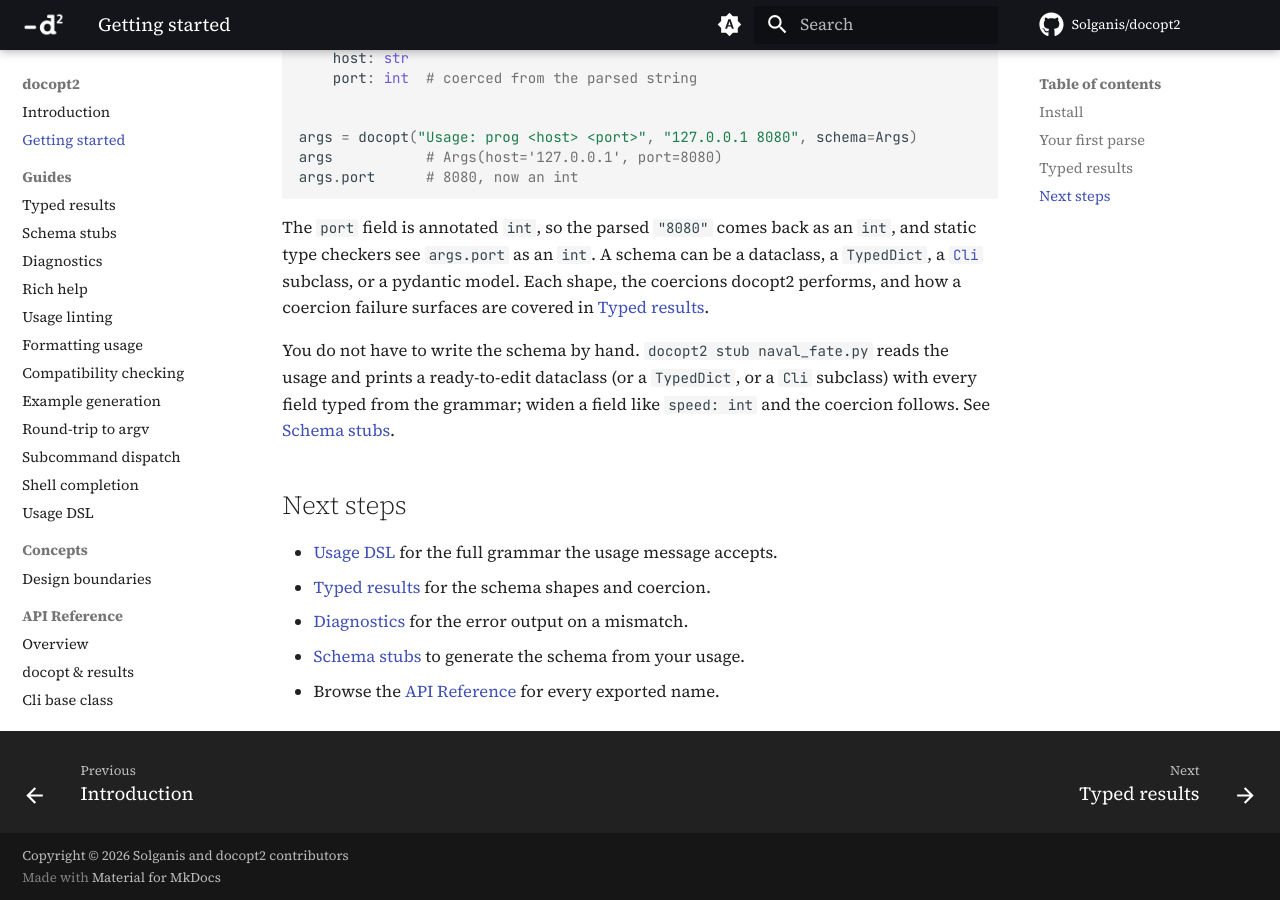
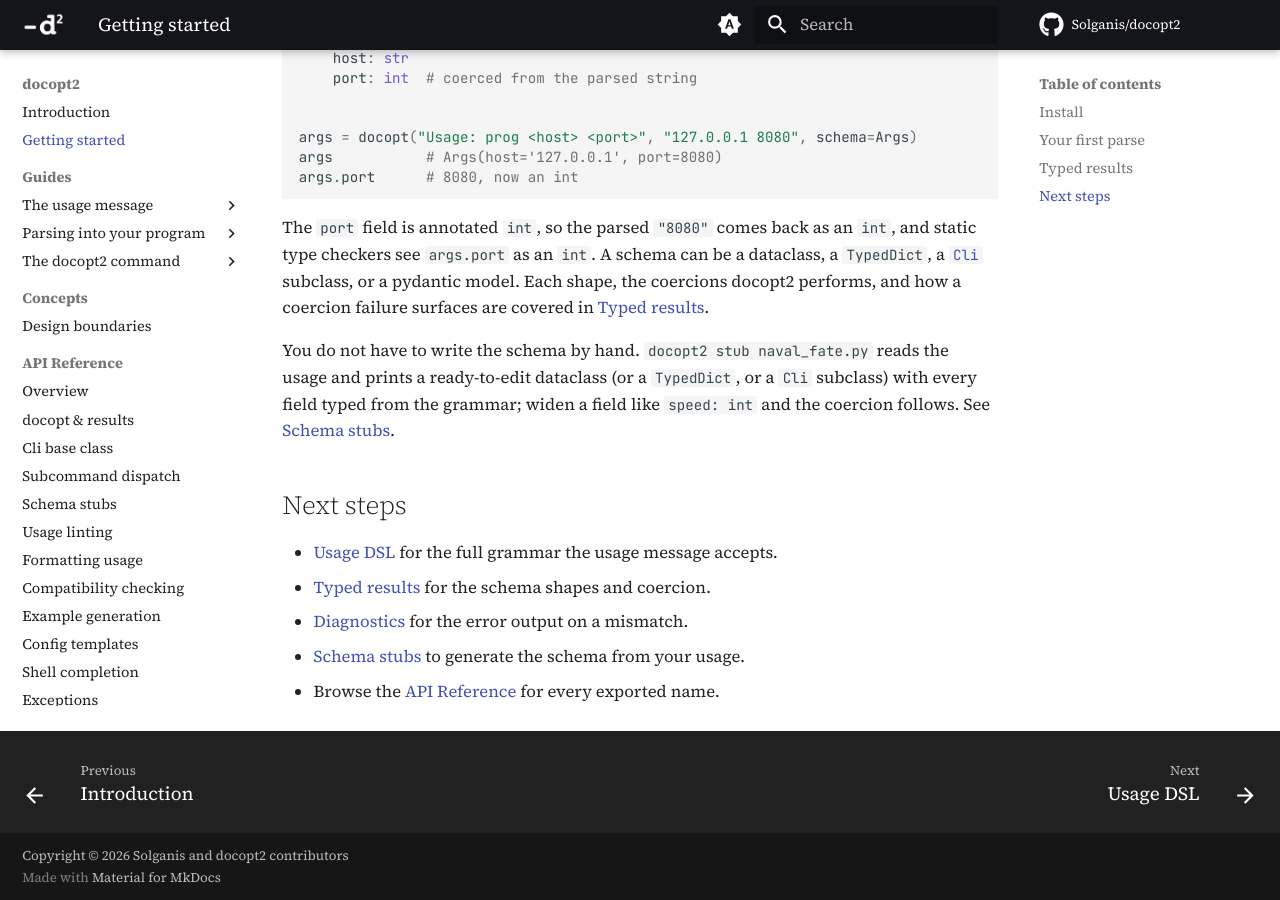
Before and after one commit to Solganis/docopt2, an MkDocs documentation site: the page built from docs/getting-started.md, in a window 1280 px wide and 900 px high, scrolled down 3627 px. Built offline with MkDocs 1.6.1 and Material for MkDocs 9.7.7, drawn with Linux system fonts in a browser that asks for light colours; comment, search, counter and statistics services are not loaded; some of the changed lines change nothing that is shown.

Commit message:
docs: group the guides by what they act on and fail the build on a dead anchor

```diff
--- a/mkdocs.yml
+++ b/mkdocs.yml
@@ -5,6 +5,17 @@
 repo_name: Solganis/docopt2
 edit_uri: edit/main/docs/
 copyright: Copyright &copy; 2026 Solganis and docopt2 contributors
+
+# A link to a heading that does not exist is INFO by default, so `--strict` lets it through and the dead
+# anchor ships. These are the classes of broken link worth failing the build over.
+validation:
+  links:
+    anchors: warn
+    absolute_links: warn
+    unrecognized_links: warn
+  nav:
+    omitted_files: warn
+    not_found: warn
 
 theme:
   name: material
@@ -107,19 +118,24 @@
 nav:
   - Introduction: index.md
   - Getting started: getting-started.md
+  # Three groups, and the third is not a taste call: it is exactly the `docopt2` CLI subcommands, a
+  # boundary the product already draws. The usage DSL leads, because every other page derives from it.
   - Guides:
-      - Typed results: guides/typed-results.md
-      - Schema stubs: guides/stub.md
-      - Diagnostics: guides/diagnostics.md
-      - Rich help: guides/help.md
-      - Usage linting: guides/check.md
-      - Formatting usage: guides/fmt.md
-      - Compatibility checking: guides/compat.md
-      - Example generation: guides/examples.md
-      - Round-trip to argv: guides/round-trip.md
-      - Subcommand dispatch: guides/dispatch.md
-      - Shell completion: guides/completion.md
-      - Usage DSL: guides/usage-dsl.md
+      - The usage message:
+          - Usage DSL: guides/usage-dsl.md
+          - Diagnostics: guides/diagnostics.md
+          - Rich help: guides/help.md
+      - Parsing into your program:
+          - Typed results: guides/typed-results.md
+          - Subcommand dispatch: guides/dispatch.md
+          - Shell completion: guides/completion.md
+          - Round-trip to argv: guides/round-trip.md
+      - The docopt2 command:
+          - Schema stubs: guides/stub.md
+          - Usage linting: guides/check.md
+          - Formatting usage: guides/fmt.md
+          - Compatibility checking: guides/compat.md
+          - Example generation: guides/examples.md
   - Concepts:
       - Design boundaries: concepts/design-boundaries.md
   - API Reference:
```
